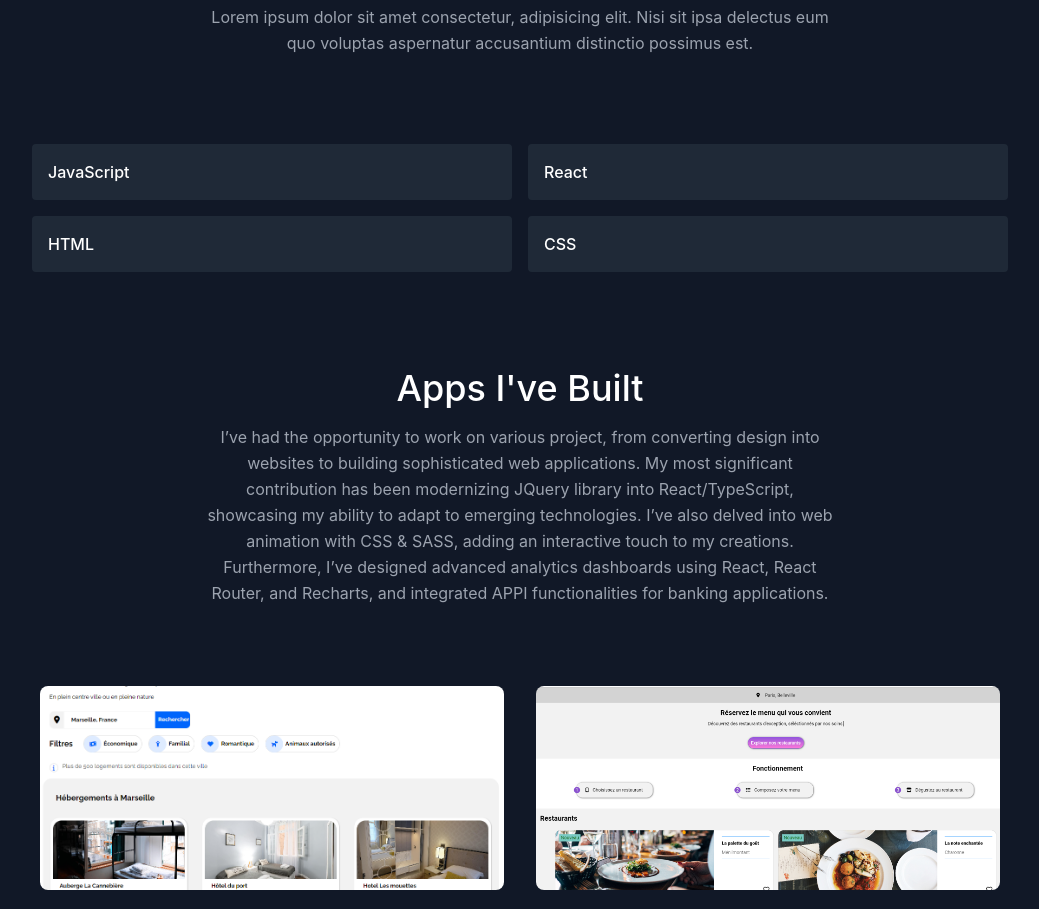
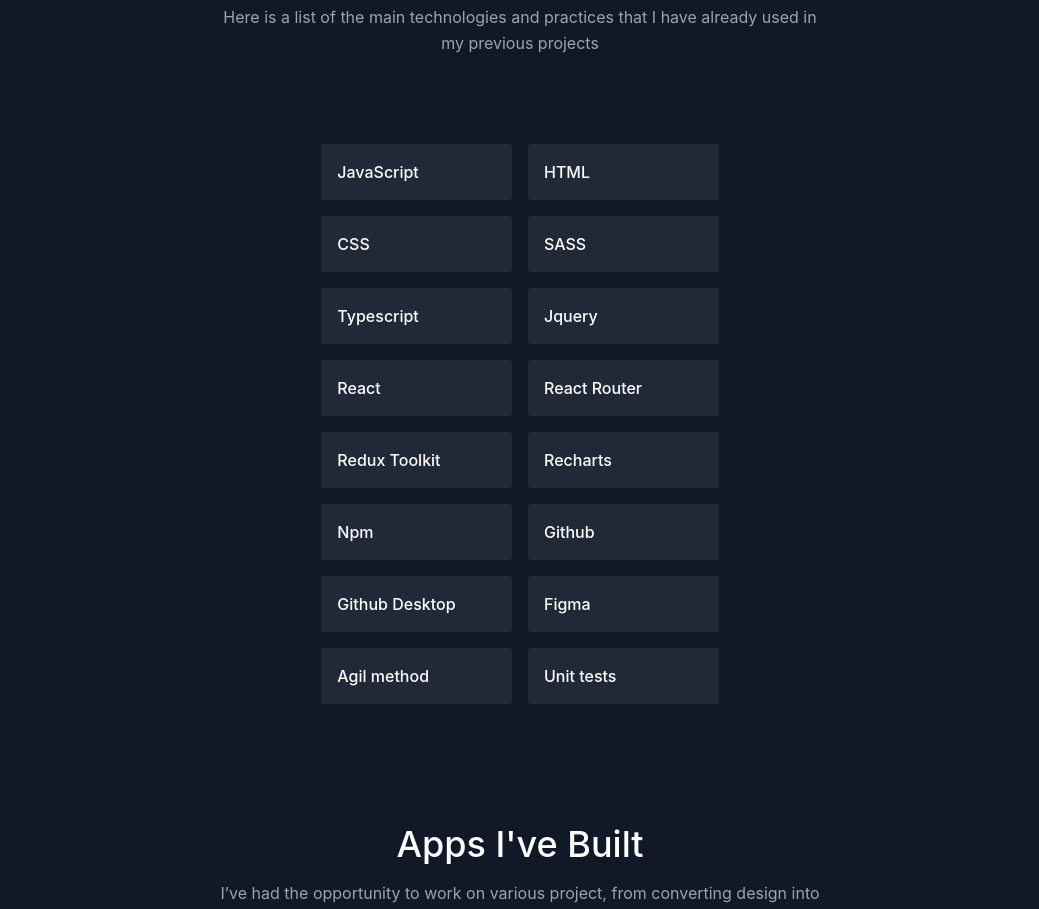
Before and after one commit to abaddon101/portfolio-mathieu-roussel, a React (Create React App) app: page / in a window 1280 px wide. Shown: the part 600-1509 px from the top of the page, without its empty margins (120-1159 px from the left). Built offline with nearby package versions, Linux system fonts and the light colour scheme.

Commit message:
modif style skills

```diff
--- a/src/Components/Skills.tsx
+++ b/src/Components/Skills.tsx
@@ -12,12 +12,11 @@
             Skills &amp; Technologies
           </h1>
           <p className="text-base leading-relaxed xl:w-2/4 lg:w-3/4 mx-auto">
-            Lorem ipsum dolor sit amet consectetur, adipisicing elit. Nisi sit
-            ipsa delectus eum quo voluptas aspernatur accusantium distinctio
-            possimus est.
+            Here is a list of the main technologies and practices that I have
+            already used in my previous projects
           </p>
         </div>
-        <div className="flex flex-wrap lg:w-4/5 sm:mx-auto sm:mb-2 -mx-2">
+        <div className="flex flex-wrap lg:w-1/3 sm:mx-auto sm:mb-8 -mx-2">
           {skills.map((skill) => (
             <div key={skill} className="p-2 sm:w-1/2 w-full">
               <div className="bg-gray-800 rounded flex p-4 h-full items-center">
--- a/src/data.tsx
+++ b/src/data.tsx
@@ -70,8 +70,21 @@
 
 export const skills = [
   "JavaScript",
-  "React",
   "HTML",
   "CSS",
+  "SASS",
+  "Typescript",
+  "Jquery",
+  "React",
+  "React Router",
+  "Redux Toolkit",
+  "Recharts",
+  "Npm",
+  "Github",
+  "Github Desktop",
+  "Figma",
+  "Agil method",
+  "Unit tests",
+
   // Ajoutez d'autres compétences ici au besoin
 ];
```
